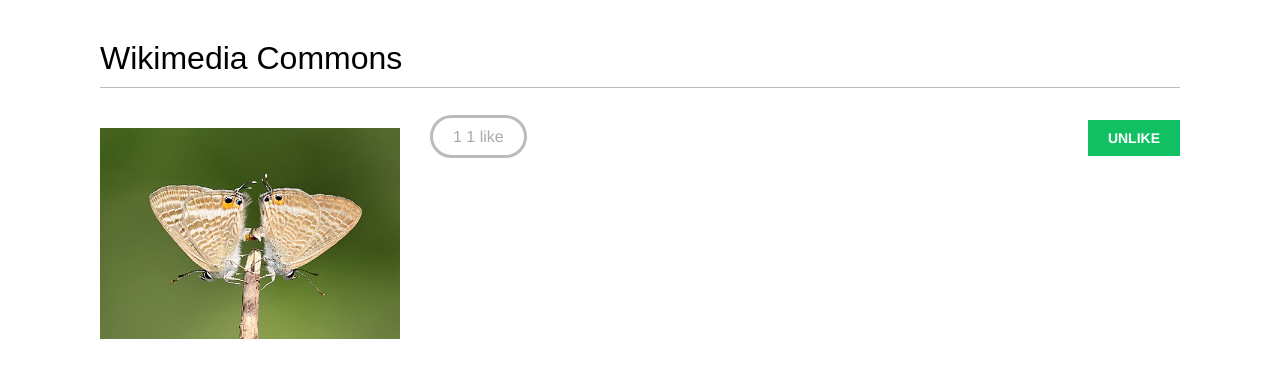
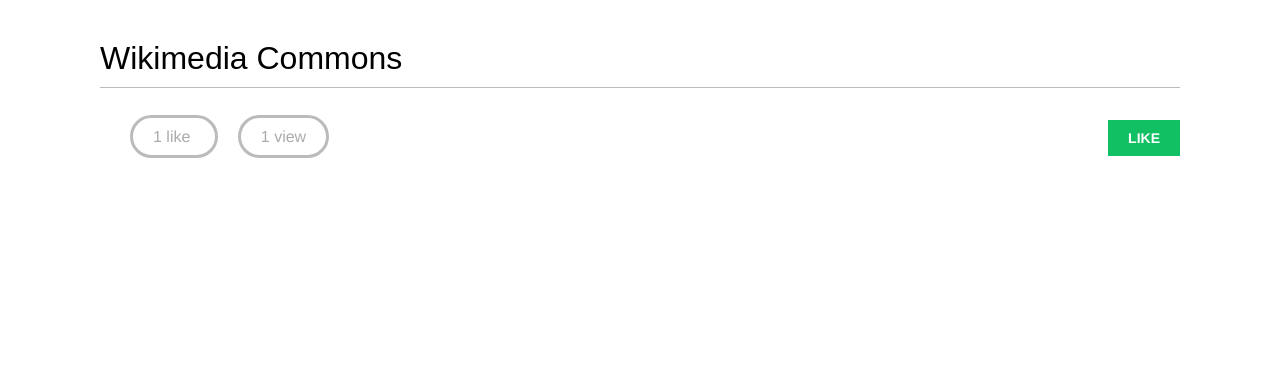
Before and after one commit to evt-pavel/bookmarks, a Django app: template images/templates/images/image/detail.html in a window 1280 px wide. Shown: the part 47-425 px from the top of the page. Run offline with Django 4.2, Linux system fonts and the light colour scheme; data comes from the database, SQL or seed files in the repository; both versions use the stored data as it was after the commit; tables that the repository leaves empty hold one stand-in row (values such as "Sample post"); the template is opened without the code that fills it: values that come from a table or form of the project are taken from there, most other values are stand-ins (such as "Sample title", 1, 10 or a date in 2020); some libraries are stand-ins or nearby versions; some web fonts are replaced.

Commit message:
like button

```diff
--- a/images/templates/images/image/detail.html
+++ b/images/templates/images/image/detail.html
@@ -1,25 +1,26 @@
 {% extends "base.html" %}
+
 {% block title %}{{ image.title }}{% endblock %}
+
 {% block content %}
   <h1>{{ image.title }}</h1>
-
-
   {% load thumbnail %}
-<a href="{{ image.images.url }}">
-    <img src="{% thumbnail image.images 300x0 %}" class="image-detail">
+  <a href="{{ image.image.url }}">
+    <img src="{% thumbnail image.image 300x0 %}" class="image-detail">
   </a>
-
-
-
   {% with total_likes=image.users_like.count users_like=image.users_like.all %}
     <div class="image-info">
       <div>
         <span class="count">
           <span class="total">{{ total_likes }}</span>
-            {{ total_likes }} like{{ total_likes|pluralize }}
+          like{{ total_likes|pluralize }}
         </span>
-        <a href="#" data-id="{{ image.id}}" data-action="{% if request.user in users_like%}un{% endif%}like" class="like button">
-            {% if request.user not in user_like %}
+        <span class="count">
+          {{ total_views }} view{{ total_views|pluralize }}
+        </span>
+        <a href="#" data-id="{{ image.id }}" data-action="{% if request.user in users_like %}un{% endif %}like"
+    class="like button">
+          {% if request.user not in users_like %}
             Like
           {% else %}
             Unlike
@@ -29,7 +30,7 @@
       {{ image.description|linebreaks }}
     </div>
     <div class="image-likes">
-    {% for user in image.users_like.all %}
+      {% for user in users_like %}
         <div>
           {% if user.profile.photo %}
             <img src="{{ user.profile.photo.url }}">
@@ -42,3 +43,44 @@
     </div>
   {% endwith %}
 {% endblock %}
+
+{% block domready %}
+  const url = '{% url "images:like" %}';
+  var options = {
+    method: 'POST',
+    headers: {'X-CSRFToken': csrftoken},
+    mode: 'same-origin'
+  }
+
+  document.querySelector('a.like')
+          .addEventListener('click', function(e){
+    e.preventDefault();
+    var likeButton = this;
+
+    // add request body
+    var formData = new FormData();
+    formData.append('id', likeButton.dataset.id);
+    formData.append('action', likeButton.dataset.action);
+    options['body'] = formData;
+
+    // send HTTP request
+    fetch(url, options)
+    .then(response => response.json())
+    .then(data => {
+      if (data['status'] === 'ok')
+      {
+        var previousAction = likeButton.dataset.action;
+
+        // toggle button text and data-action
+        var action = previousAction === 'like' ? 'unlike' : 'like';
+        likeButton.dataset.action = action;
+        likeButton.innerHTML = action;
+
+        // update like count
+        var likeCount = document.querySelector('span.count .total');
+        var totalLikes = parseInt(likeCount.innerHTML);
+        likeCount.innerHTML = previousAction === 'like' ? totalLikes + 1 : totalLikes - 1;
+      }
+    })
+  });
+{% endblock %}
--- a/images/views.py
+++ b/images/views.py
@@ -39,7 +39,7 @@
 @login_required
 @require_POST
 def image_like(request):
-    image_id = request.Post.get('id')
+    image_id = request.POST.get('id')
     action = request.POST.get('action')
     if image_id and action:
         try:
```
Also changed, not shown: db.sqlite3. Lines whose indentation alone changed are shown as unchanged.
